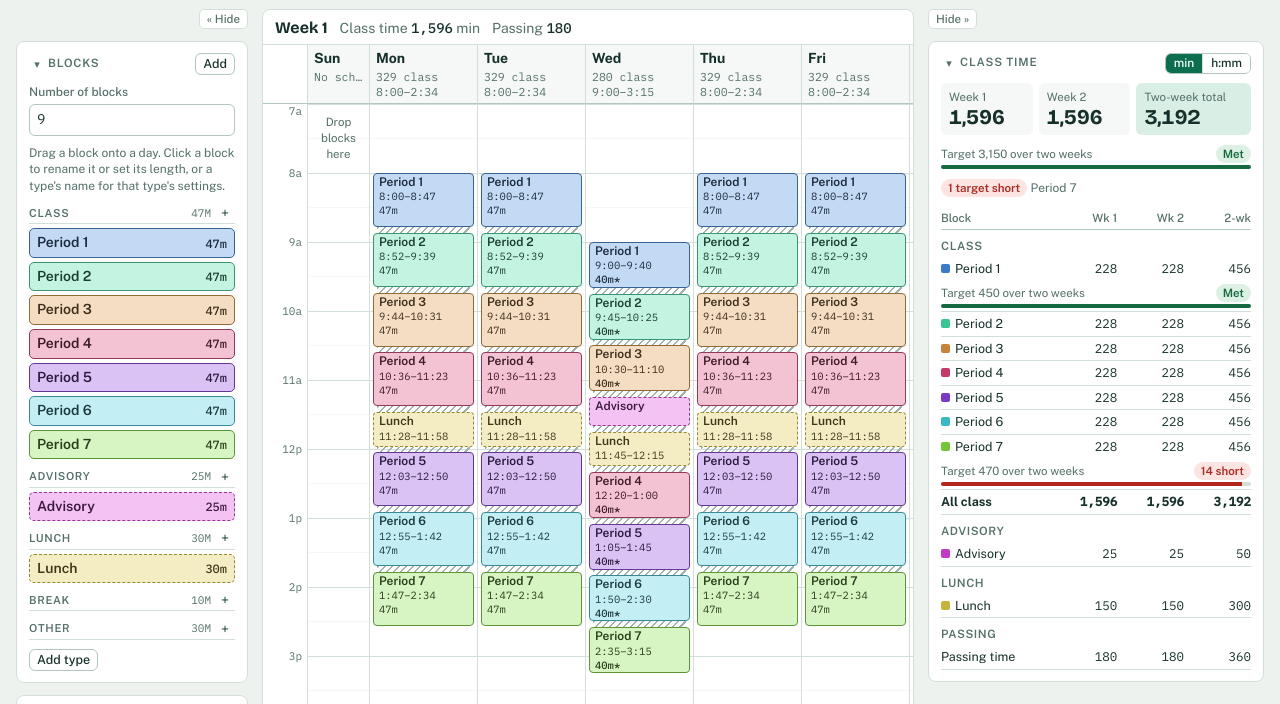
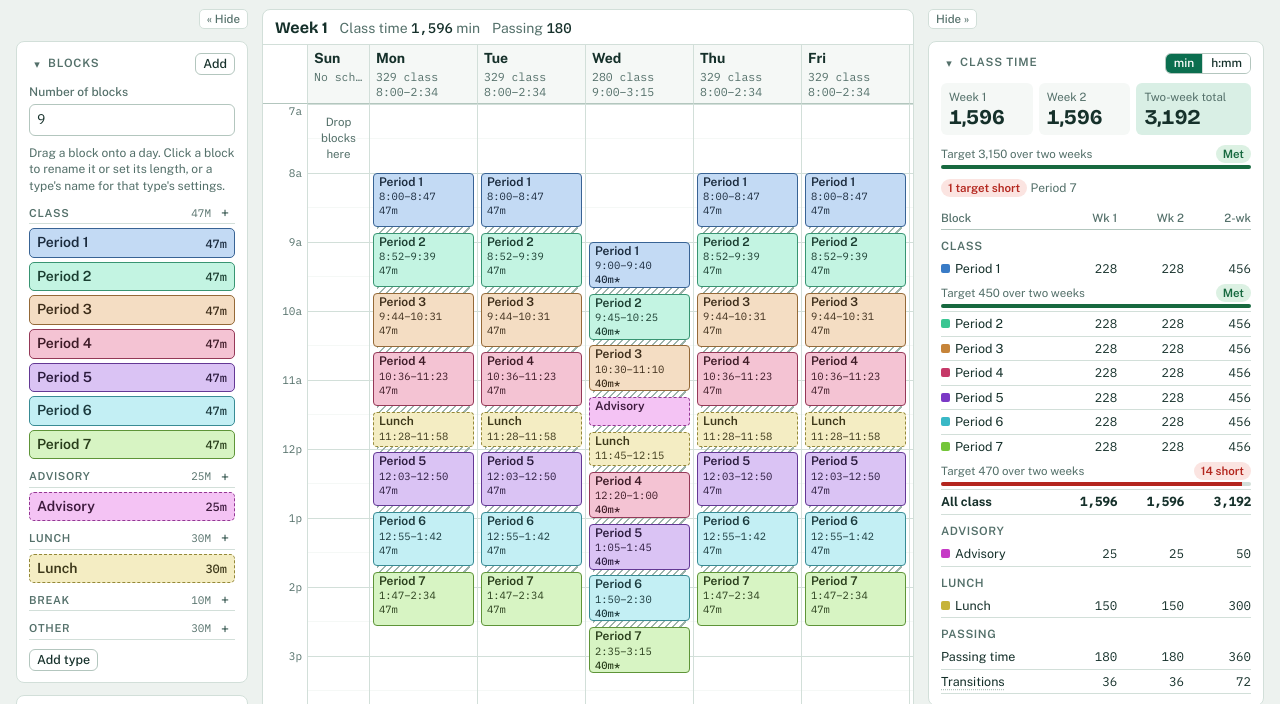
Before and after one commit to fishercera/bells-schedule-modeler, a plain HTML site: page index.html in a window 1280 px wide. Shown: the part 85-789 px from the top of the page. Drawn offline with nearby package versions, Linux system fonts and the light colour scheme.

Commit message:
Count transitions between blocks (UAT req 5)
A transition is each move from one block to the next in a student's
day, including 0-minute passing; arriving and leaving don't count. A
student follows one lane of each split, so when lanes hold different
numbers of blocks the total is a range, like minutes.

The ledger shows Week 1, Week 2 and two-week transitions, Compare has
the same three rows (differences shown as plain counts, uncolored), and
the totals CSV has a Transitions row. Nothing is shown per day.

This also adds the per-path engine (dayRuns / flowTotals) that the
longest-run figure in the next commit uses.

Co-Authored-By: Claude Opus 5.5 <noreply@anthropic.com>

```diff
--- a/index.html
+++ b/index.html
@@ -240,6 +240,7 @@ body.sizing, body.sizing * { cursor: ns-resize !important; }
 .meter i { display: block; height: 100%; background: var(--ok); }
 .meter.short i { background: var(--warn); }
 .lanemark { color: var(--muted); font-size: 11px; cursor: help; }
+.help { cursor: help; text-decoration: underline dotted var(--rule-strong); text-underline-offset: 3px; }
 .tgt { display: flex; justify-content: space-between; gap: 6px; align-items: center; font-size: 11.5px; color: var(--muted); padding-top: 1px; }
 
 /* Length table and compare */
@@ -563,6 +564,73 @@ function totals(m) {
   });
   return t;
 }
+/* ---------- Transitions and runs (pure) ----------
+   A student is in one lane of each split, so both are worked out over every path through a day, and a split
+   gives the lowest and highest a student can get.
+   A transition is each move from one block to the next, including 0-minute passing. Arriving and leaving don't count.
+   A run is class-time blocks in a row. It ends at a block that isn't class time, or where the real time between one
+   block's end and the next one's start is RUN_BREAK minutes or more (that includes waiting for the rest of a split to
+   finish). Each placement counts as one block, and a run's length in minutes runs from its first start to its last end. */
+const RUN_BREAK = 30;
+function dayTransitions(m, items) {
+  const count = seq => seq.filter(x => x.t === 'b' && blockOf(m, x.blockId)).length;
+  let lo = 0, hi = 0;
+  items.forEach(it => {
+    if (it.t === 'b') { if (blockOf(m, it.blockId)) { lo++; hi++; } return; }
+    const n = it.lanes.map(count); lo += Math.min(...n); hi += Math.max(...n);
+  });
+  return { lo: Math.max(0, lo - 1), hi: Math.max(0, hi - 1) };
+}
+// [blocks, minutes]: more blocks wins, then more minutes.
+const longer = (a, b) => a[0] !== b[0] ? (a[0] > b[0] ? a : b) : (a[1] >= b[1] ? a : b);
+/* Longest run on one day. Instead of listing every path (a split in every slot would make millions), it keeps one
+   state per distinct (blocks in the current run, when it started, when the last block ended), holding the longest
+   run any path reaching that state has had (hi) and the shortest such longest run (lo). Two paths in the same state
+   continue identically, so merging them is exact, and the number of states stays small. */
+function dayRuns(m, d) {
+  const day = m.days[d];
+  let states = new Map();
+  const put = (map, st) => {
+    const k = `${st.c}|${st.c ? st.s : 0}|${st.e}`, old = map.get(k);
+    if (!old) map.set(k, st);
+    else { old.hi = longer(old.hi, st.hi); old.lo = Math.min(old.lo, st.lo); }
+  };
+  const step = (st, b, start, end) => {
+    let c = st.c, s = st.s;
+    if (!isAcad(m, b)) c = 0;
+    else if (c && start - st.e < RUN_BREAK) c++;
+    else { c = 1; s = start; }
+    return { c, s, e: end, hi: c ? longer(st.hi, [c, end - s]) : st.hi, lo: Math.max(st.lo, c) };
+  };
+  const copy = st => ({ ...st });
+  put(states, { c: 0, s: 0, e: null, hi: [0, 0], lo: 0 });
+  layoutSeq(m, day.items, day.start, true).forEach(({ it, start, end }) => {
+    const next = new Map();
+    if (it.t === 'b') {
+      const b = blockOf(m, it.blockId);
+      states.forEach(st => put(next, b ? step(st, b, start, end) : copy(st)));
+    } else {
+      const lanes = it.lanes.map(l => layoutSeq(m, l, start, false).filter(x => x.it.t === 'b' && blockOf(m, x.it.blockId)));
+      states.forEach(st => lanes.forEach(L => put(next, L.reduce((acc, x) => step(acc, blockOf(m, x.it.blockId), x.start, x.end), copy(st)))));
+    }
+    states = next;
+  });
+  const all = [...states.values()];
+  return { hi: all.reduce((a, st) => longer(a, st.hi), [0, 0]), lo: Math.min(...all.map(st => st.lo)) };
+}
+/* Transitions per week and over two weeks, and the longest run over two weeks (the worst any student has).
+   partial: on every day with a run that long, only some lanes have it. */
+function flowTotals(m) {
+  const trans = { w: [R(), R()], all: R() };
+  const runs = m.days.map((day, d) => {
+    const t = dayTransitions(m, day.items);
+    for (const tgt of [trans.w[d < 7 ? 0 : 1], trans.all]) { tgt.lo += t.lo; tgt.hi += t.hi; }
+    return dayRuns(m, d);
+  });
+  const worst = runs.reduce((a, r) => longer(a, r.hi), [0, 0]);
+  const partial = worst[0] > 0 && !runs.some(r => r.hi[0] === worst[0] && r.lo === worst[0]);
+  return { trans, run: { n: worst[0], span: worst[1], partial } };
+}
 /* Targets are judged on the lowest possible total. For a type (all class time) a lane without that type
    counts as 0, so a split can't hide a shortfall there. For a single block, only the lanes that contain it
    count, because lanes often hold alternatives ("F or Lunch" / "Lunch or G": each student takes one of F
@@ -679,6 +747,14 @@ function fmt(v) {
   return v.toLocaleString('en-US');
 }
 const fmtR = r => !r ? fmt(0) : r.lo === r.hi ? fmt(r.lo) : `${fmt(r.lo)}–${fmt(r.hi)}`;
+// Counts (transitions) are never minutes, so they ignore the min / h:mm setting.
+const num = v => v.toLocaleString('en-US');
+const fmtCount = r => !r ? '0' : r.lo === r.hi ? num(r.lo) : `${num(r.lo)}–${num(r.hi)}`;
+const fmtSpan = v => v >= 60 ? `${Math.floor(v / 60)}h ${v % 60}m` : `${v} min`;
+const runText = r => r.n ? `${r.n} block${r.n > 1 ? 's' : ''} (${fmtSpan(r.span)})` : 'None';
+const TRANS_HELP = 'Each move from one block to the next, including 0-minute passing. Arriving and leaving for the day don\'t count.';
+const RUN_HELP = `The most class-time blocks in a row that any student has. A run ends at a block that isn't class time, or at a gap of ${RUN_BREAK} minutes or more.`;
+const RUN_PARTIAL = 'Only students in some lanes of a split have a run this long.';
 const unitLabel = () => S.unit === 'hrs' ? 'h:mm' : 'min';
 
 /* ---------- Rendering ---------- */
@@ -874,7 +950,7 @@ function renderRight() {
   $('#right').innerHTML = `<div class="colbar">${colBtn('right')}</div>${inspectorHTML()}${ledgerHTML()}`;
 }
 function ledgerHTML() {
-  const m = M(), t = totals(m), short = shortfalls(m, t), cls = targetState(m.classTarget, t.all.acad), partial = someLaneBlocks(m);
+  const m = M(), t = totals(m), short = shortfalls(m, t), cls = targetState(m.classTarget, t.all.acad), partial = someLaneBlocks(m), F = flowTotals(m);
   const row = (label, a, b, c) => `<td class="n">${fmtR(a)}</td><td class="n">${fmtR(b)}</td><td class="n">${fmtR(c)}</td>`;
   const mark = '<span class="lanemark" title="In only some lanes of a split. This total counts the students in the lanes that have it." aria-label="in only some lanes">◐</span>';
   const blockRows = blocks => blocks.map(b => {
@@ -896,6 +972,7 @@ function ledgerHTML() {
       ${g.blocks.length > 1 ? `<tr class="sub line"><td>All ${esc(g.name.toLowerCase())}</td>${row('', t.w[0].cats[g.id], t.w[1].cats[g.id], t.all.cats[g.id])}</tr>` : ''}`).join('')}
     <tr class="cat"><td colspan="4">Passing</td></tr>
     <tr class="line"><td>Passing time</td>${row('', t.w[0].pass, t.w[1].pass, t.all.pass)}</tr>
+    <tr class="line"><td><span class="help" title="${esc(TRANS_HELP)}">Transitions</span></td><td class="n">${fmtCount(F.trans.w[0])}</td><td class="n">${fmtCount(F.trans.w[1])}</td><td class="n">${fmtCount(F.trans.all)}</td></tr>
     </tbody></table>
     ${JSON.stringify(t.all).includes('"lo"') && hasRange(t) ? '<p class="hint">A range means the total depends on which lane someone is in. Targets use the lower number.</p>' : ''}
     ${partial.size ? `<p class="hint">${mark} In only some lanes of a split. That block's total and target count only the students in the lanes that have it, so it can't be added to the other blocks to get the type total.</p>` : ''}
@@ -1043,21 +1120,22 @@ function renderCompare(c) {
   const pick = `<div class="pickrow"><strong>Compare:</strong>${S.models.map(m => `<label><input type="checkbox" id="cmp-${esc(m.id)}" data-f="cmp" data-m="${esc(m.id)}"${S.compare.includes(m.id) ? ' checked' : ''}>${esc(m.name)}</label>`).join('')}
     <div class="tabs" style="margin-left:auto;font-size:12px"><button data-act="unit" data-u="min" aria-selected="${S.unit === 'min'}" style="padding:1px 8px">min</button><button data-act="unit" data-u="hrs" aria-selected="${S.unit === 'hrs'}" style="padding:1px 8px">h:mm</button></div></div>`;
   if (!ms.length) { c.innerHTML = `<div class="cmp">${pick}<p class="note">Select at least one model to see its totals.</p></div>`; return; }
-  const T = ms.map(m => totals(m));
+  const T = ms.map(m => totals(m)), F = ms.map(m => flowTotals(m));
   const ranges = ms.map(gridRange), lo = Math.min(...ranges.map(r => r.lo)), hi = Math.max(...ranges.map(r => r.hi));
   // Both ends of a range are compared, so "same" only appears when the low and the high totals both match.
-  const signed = v => v === 0 ? '±0' : `${v > 0 ? '+' : '−'}${fmt(Math.abs(v))}`;
-  const delta = (r, i, get) => {
+  // Counts (opts.count) aren't minutes, and more of them isn't better or worse, so their differences aren't colored.
+  const signed = (v, count) => v === 0 ? '±0' : `${v > 0 ? '+' : '−'}${count ? num(Math.abs(v)) : fmt(Math.abs(v))}`;
+  const delta = (r, i, get, count) => {
     if (i === 0 || ms.length < 2) return '';
     const base = get(0);
     if (!r || !base) return '';
     const dLo = r.lo - base.lo, dHi = r.hi - base.hi;
     if (!dLo && !dHi) return '<span class="delta">same</span>';
-    const dir = dLo >= 0 && dHi >= 0 ? 'up' : dLo <= 0 && dHi <= 0 ? 'down' : '';
-    return `<span class="delta ${dir}">${dLo === dHi ? signed(dLo) : `${signed(dLo)} low, ${signed(dHi)} high`}</span>`;
+    const dir = count ? '' : dLo >= 0 && dHi >= 0 ? 'up' : dLo <= 0 && dHi <= 0 ? 'down' : '';
+    return `<span class="delta ${dir}">${dLo === dHi ? signed(dLo, count) : `${signed(dLo, count)} low, ${signed(dHi, count)} high`}</span>`;
   };
   const line = (label, get, opts = {}) => `<tr class="${opts.bold ? 'b' : ''}"><td class="stick">${label}</td>${ms.map((m, i) => {
-    const r = get(i); return `<td class="num">${r ? fmtR(r) : '–'}${delta(r, i, get)}</td>`;
+    const r = get(i); return `<td class="num">${r ? (opts.count ? fmtCount(r) : fmtR(r)) : '–'}${delta(r, i, get, opts.count)}</td>`;
   }).join('')}</tr>`;
   const head = txt => `<tr><th class="stick" colspan="${ms.length + 1}" style="text-align:left">${txt}</th></tr>`;
   // A model with no time of some kind has 0 minutes of it, not a blank, so it still gets a difference.
@@ -1088,6 +1166,8 @@ function renderCompare(c) {
       ${line('Week 1', i => z(T[i].w[0].acad))}${line('Week 2', i => z(T[i].w[1].acad))}${line('Two-week total', i => z(T[i].all.acad))}
       <tr><td class="stick">Targets</td>${status.map(s => `<td>${s}</td>`).join('')}</tr>
       ${head('Time by type')}${catRows.join('')}${line('Passing, two-week', i => T[i].all.pass)}
+      ${head('<span class="help" title="' + esc(TRANS_HELP) + '">Transitions</span>')}
+      ${line('Week 1', i => F[i].trans.w[0], { count: true })}${line('Week 2', i => F[i].trans.w[1], { count: true })}${line('Two-week total', i => F[i].trans.all, { count: true })}
       ${head('Named blocks, two-week total')}${byType.map(x => sub(x.name) + x.rows.map(g => line(esc(g.name), i => byKey(i, g.key, T[i].all))).join('')).join('')}
     </tbody></table></div>
     ${ms.length > 1 ? `<p class="note">Differences compare each model with ${esc(ms[0].name)}. When a total is a range, the low and high ends are compared separately. Blocks with the same name and type are matched across models; – means the model has no such block.</p>` : ''}</div>`;
@@ -1675,6 +1755,8 @@ function totalsCSV(m) {
   rows.push(['All class time', 'Class time', plainR(t.w[0].acad), plainR(t.w[1].acad), plainR(t.all.acad), m.classTarget ?? '', st(targetState(m.classTarget, t.all.acad))]);
   sortedBlocks(m).forEach(b => rows.push([b.name, typeName(m, b.cat), plainR(t.w[0].blocks[b.id]), plainR(t.w[1].blocks[b.id]), plainR(t.all.blocks[b.id]), b.target ?? '', st(targetState(b.target, t.all.blocks[b.id])), b.note, typeOf(m, b.cat).note]));
   rows.push(['Passing', 'Passing', plainR(t.w[0].pass), plainR(t.w[1].pass), plainR(t.all.pass), '', '']);
+  const F = flowTotals(m);
+  rows.push(['Transitions (count, not minutes)', 'Transitions', plainR(F.trans.w[0]), plainR(F.trans.w[1]), plainR(F.trans.all), '', '']);
   return csv(rows);
 }
 function exportDlg() {
```
